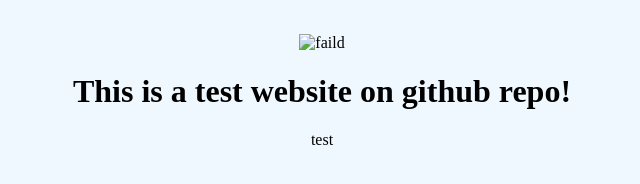
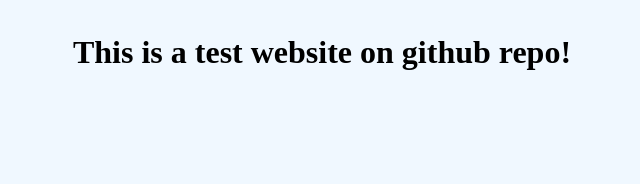
Before and after one commit to Amirgray59/Amirgray59.github.io, a plain HTML site: page index.html in a window 1280 px wide. Shown: the whole page, without its empty margins (318-958 px from the left). Drawn offline with Linux system fonts and the light colour scheme.

Commit message:
testting

```diff
--- a/index.html
+++ b/index.html
@@ -13,9 +13,8 @@
 </head>
 <body>
 
-    <img src="../../projects/CamScanner 07-08-2024 07.536_01 (1).jpg" alt="faild">
+
     <h1>This is a test website on github repo!</h1>
-    test
 
 </body>
 </html>
```
